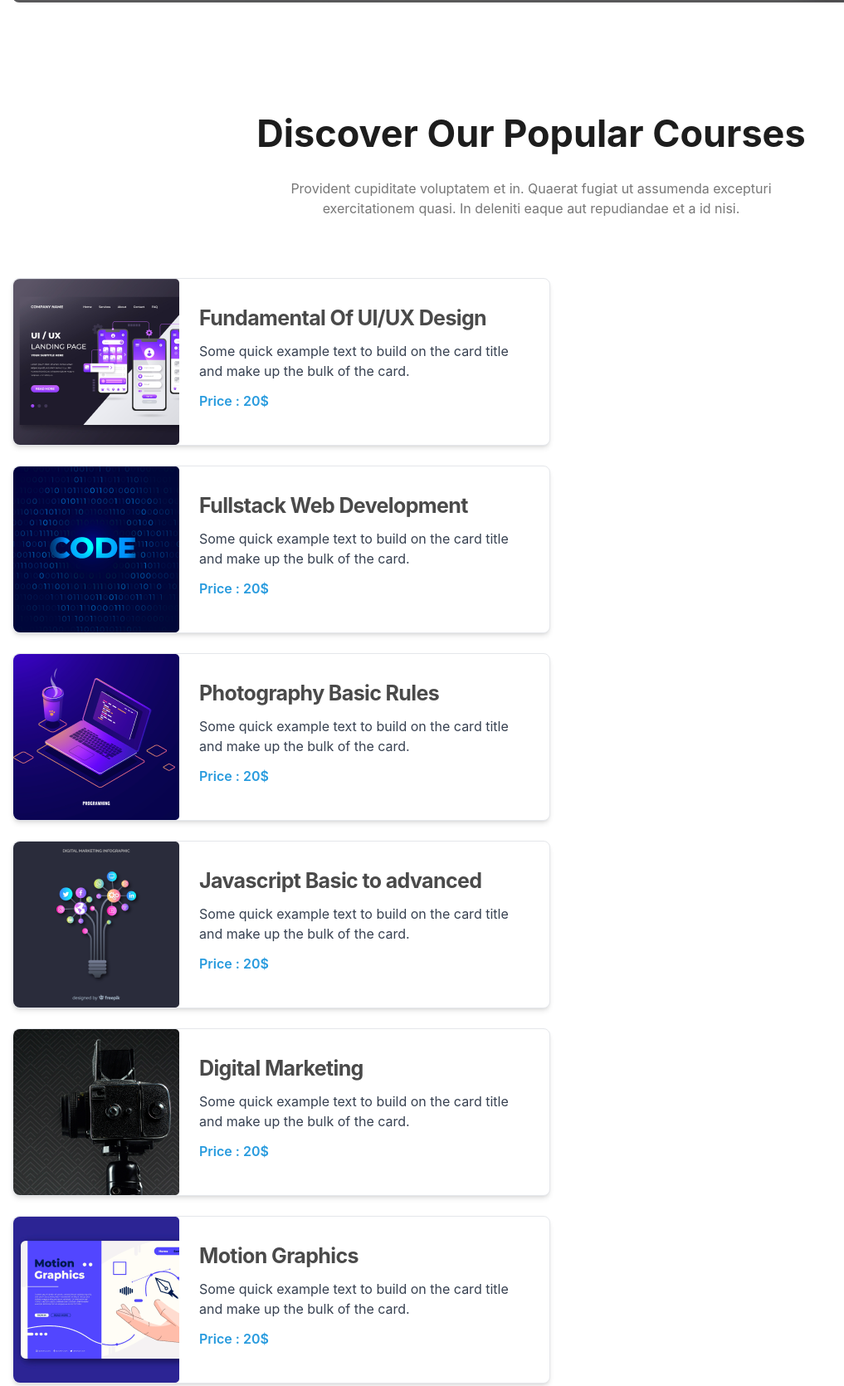
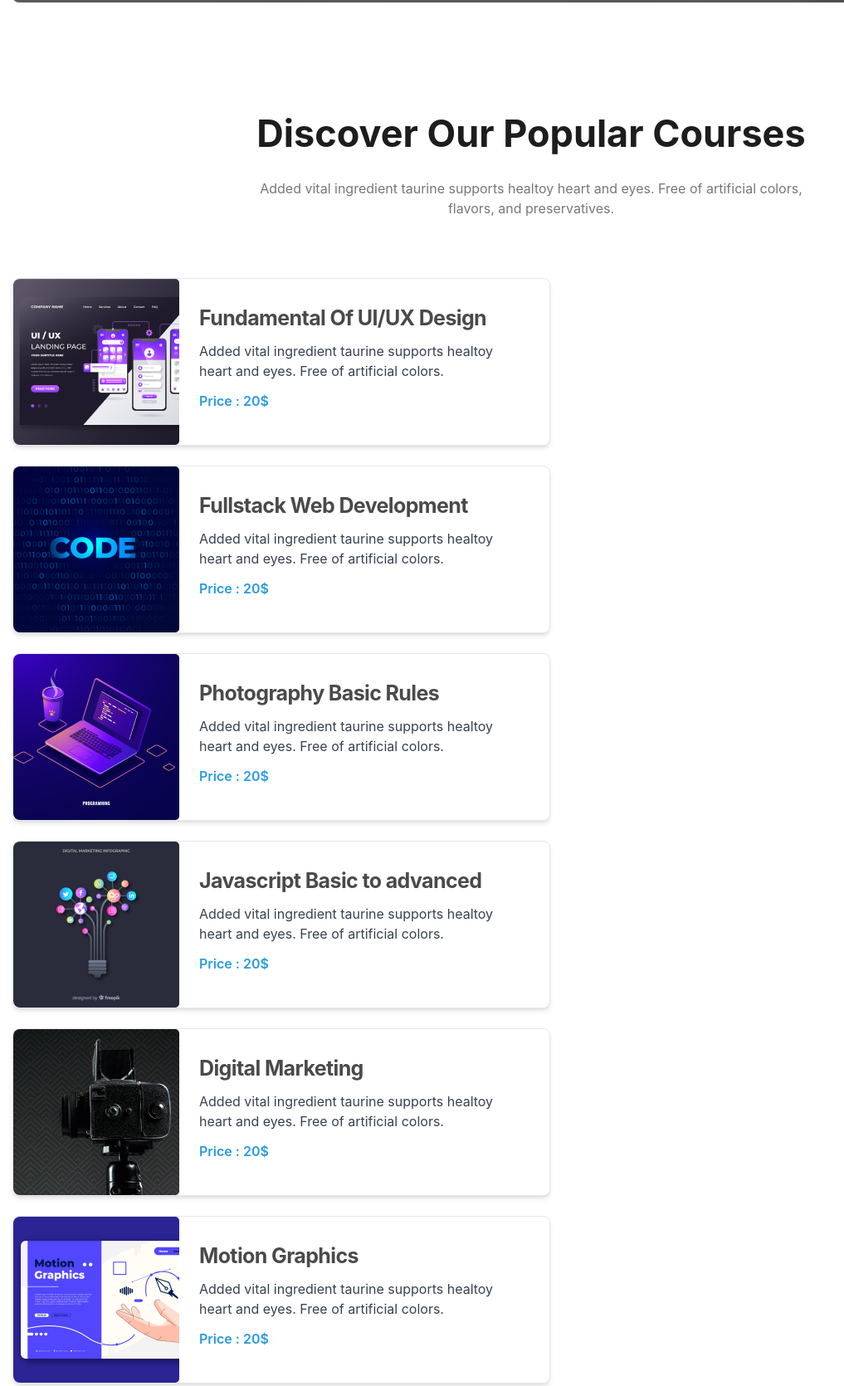
Before and after one commit to emon-hossain7/Pro_Edu, a website: page index.html in a window 1280 px wide. Shown: the part 789-2459 px from the top of the page at 83% size, without its empty margins (0-1017 px from the left). Drawn offline with nearby package versions, Linux system fonts and the light colour scheme.

Commit message:
fixed some pblm

```diff
--- a/index.html
+++ b/index.html
@@ -202,8 +202,7 @@
         <div class="container mx-auto">
             <div class="max-w-2xl text-center mx-auto pt-32 pb-12">
                 <h1 class="text-[45px] leading-[60px] font-bold text-[#1D1D1D]">Discover Our Popular Courses</h1>
-                <p class="py-6 text-[#777] text-[16px]">Provident cupiditate voluptatem et in. Quaerat fugiat ut
-                    assumenda excepturi exercitationem quasi. In deleniti eaque aut repudiandae et a id nisi.</p>
+                <p class="py-6 text-[#777] text-[16px]">Added vital ingredient taurine supports healtoy heart and eyes. Free of artificial colors, flavors, and preservatives.</p>
             </div>
             <div class="course-itmes flex flex-[0 0 50%] items-center justify-between flex-wrap">
                 <a href="#"
@@ -213,8 +212,7 @@
                     <div class="flex flex-col justify-between leading-normal px-6 py-4">
                         <h5 class="mb-2 text-[25px] font-bold tracking-tight text-[#4A4A4A]">Fundamental Of UI/UX Design
                         </h5>
-                        <p class="mb-3 font-normal text-gray-700 dark:text-gray-400">Some quick example text to build on
-                            the card title and make up the bulk of the card.</p>
+                        <p class="mb-3 font-normal text-gray-700 dark:text-gray-400">Added vital ingredient taurine supports healtoy heart and eyes. Free of artificial colors.</p>
                         <p class="mb-3 font-semibold text-[#289BDE]">Price : 20$</p>
                     </div>
                 </a>
@@ -225,8 +223,7 @@
                     <div class="flex flex-col justify-between leading-normal px-6 py-4">
                         <h5 class="mb-2 text-[25px] font-bold tracking-tight text-[#4A4A4A]">Fullstack Web Development
                         </h5>
-                        <p class="mb-3 font-normal text-gray-700 dark:text-gray-400">Some quick example text to build on
-                            the card title and make up the bulk of the card.</p>
+                        <p class="mb-3 font-normal text-gray-700 dark:text-gray-400">Added vital ingredient taurine supports healtoy heart and eyes. Free of artificial colors.</p>
                         <p class="mb-3 font-semibold text-[#289BDE]">Price : 20$</p>
                     </div>
                 </a>
@@ -237,8 +234,7 @@
                     <div class="flex flex-col justify-between leading-normal px-6 py-4">
                         <h5 class="mb-2 text-[25px] font-bold tracking-tight text-[#4A4A4A]">Photography Basic Rules
                         </h5>
-                        <p class="mb-3 font-normal text-gray-700 dark:text-gray-400">Some quick example text to build on
-                            the card title and make up the bulk of the card.</p>
+                        <p class="mb-3 font-normal text-gray-700 dark:text-gray-400">Added vital ingredient taurine supports healtoy heart and eyes. Free of artificial colors.</p>
                         <p class="mb-3 font-semibold text-[#289BDE]">Price : 20$</p>
                     </div>
                 </a>
@@ -249,8 +245,7 @@
                     <div class="flex flex-col justify-between leading-normal px-6 py-4">
                         <h5 class="mb-2 text-[25px] font-bold tracking-tight text-[#4A4A4A]">Javascript Basic to advanced
                         </h5>
-                        <p class="mb-3 font-normal text-gray-700 dark:text-gray-400">Some quick example text to build on
-                            the card title and make up the bulk of the card.</p>
+                        <p class="mb-3 font-normal text-gray-700 dark:text-gray-400">Added vital ingredient taurine supports healtoy heart and eyes. Free of artificial colors.</p>
                         <p class="mb-3 font-semibold text-[#289BDE]">Price : 20$</p>
                     </div>
                 </a>
@@ -261,8 +256,7 @@
                     <div class="flex flex-col justify-between leading-normal px-6 py-4">
                         <h5 class="mb-2 text-[25px] font-bold tracking-tight text-[#4A4A4A]">Digital Marketing
                         </h5>
-                        <p class="mb-3 font-normal text-gray-700 dark:text-gray-400">Some quick example text to build on
-                            the card title and make up the bulk of the card.</p>
+                        <p class="mb-3 font-normal text-gray-700 dark:text-gray-400">Added vital ingredient taurine supports healtoy heart and eyes. Free of artificial colors.</p>
                         <p class="mb-3 font-semibold text-[#289BDE]">Price : 20$</p>
                     </div>
                 </a>
@@ -273,8 +267,7 @@
                     <div class="flex flex-col justify-between leading-normal px-6 py-4">
                         <h5 class="mb-2 text-[25px] font-bold tracking-tight text-[#4A4A4A]">Motion Graphics
                         </h5>
-                        <p class="mb-3 font-normal text-gray-700 dark:text-gray-400">Some quick example text to build on
-                            the card title and make up the bulk of the card.</p>
+                        <p class="mb-3 font-normal text-gray-700 dark:text-gray-400">Added vital ingredient taurine supports healtoy heart and eyes. Free of artificial colors.</p>
                         <p class="mb-3 font-semibold text-[#289BDE]">Price : 20$</p>
                     </div>
                 </a>
@@ -294,8 +287,7 @@
             <div class="cta-contant px-20 rounded-[5px] bg-[#289BDE] py-24 md:flex item justify-between ">
                 <div class="cta-text">
                     <h1 class="text-[45px] mb-5 leading-[60px] text-white font-bold">Ready to join?</h1>
-                    <p class="mb-3 font-normal text-white">It is a long established fact that a reader will be
-                        distracted by the readable content of a page when looking at its layout.</p>
+                    <p class="mb-3 font-normal text-white">Five individual tube servings in each package. Single servings and small- batch production guarantee fresh, high-quality treats.</p>
                 </div>
                 <div class="cta-btn">
 
@@ -349,7 +341,7 @@
 
     <div class="faq-area py-32">
         <div class="container mx-auto">
-            <div class="max-w-2xl text-center mx-auto pt-32 pb-12">
+            <div class="max-w-2xl text-center mx-auto pb-12">
                 <h1 class="text-[45px] leading-[60px] font-bold text-[#1D1D1D]">Frequently Asked Questions</h1>
                 <p class="py-6 text-[#777] text-[16px]">It is a long established fact that a reader will be distracted
                     by the readable content of a page when looking at its layout.</p>
@@ -450,7 +442,7 @@
     <!-- Trusted companies -->
     <div class="trusted-companies pb-32 hidden lg:block">
         <div class="container mx-auto">
-            <div class="max-w-2xl text-center mx-auto pt-32 pb-12">
+            <div class="max-w-2xl text-center mx-auto pb-12">
                 <h1 class="text-[45px] leading-[60px] font-bold text-[#1D1D1D]">Trusted by over 800+ companies</h1>
             </div>
             <div class="companies-galery flex flex-wrap items-center justify-between">
```
